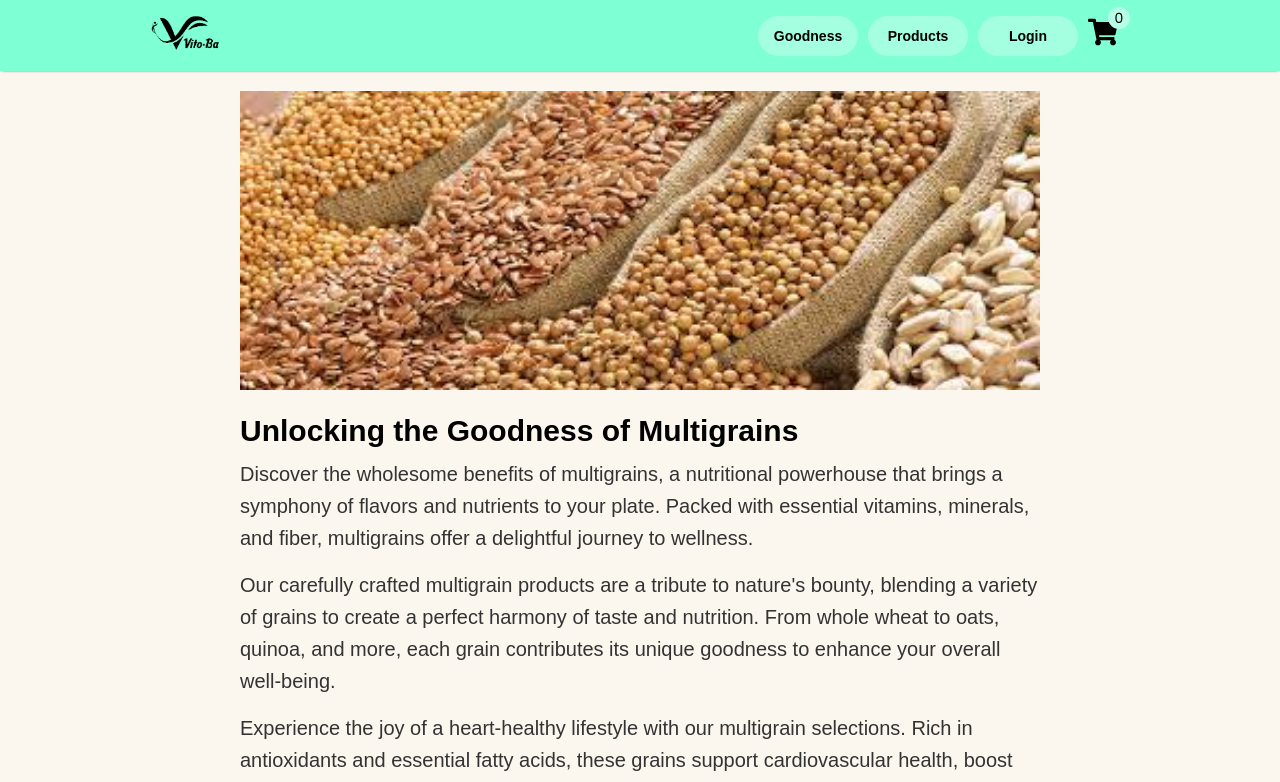
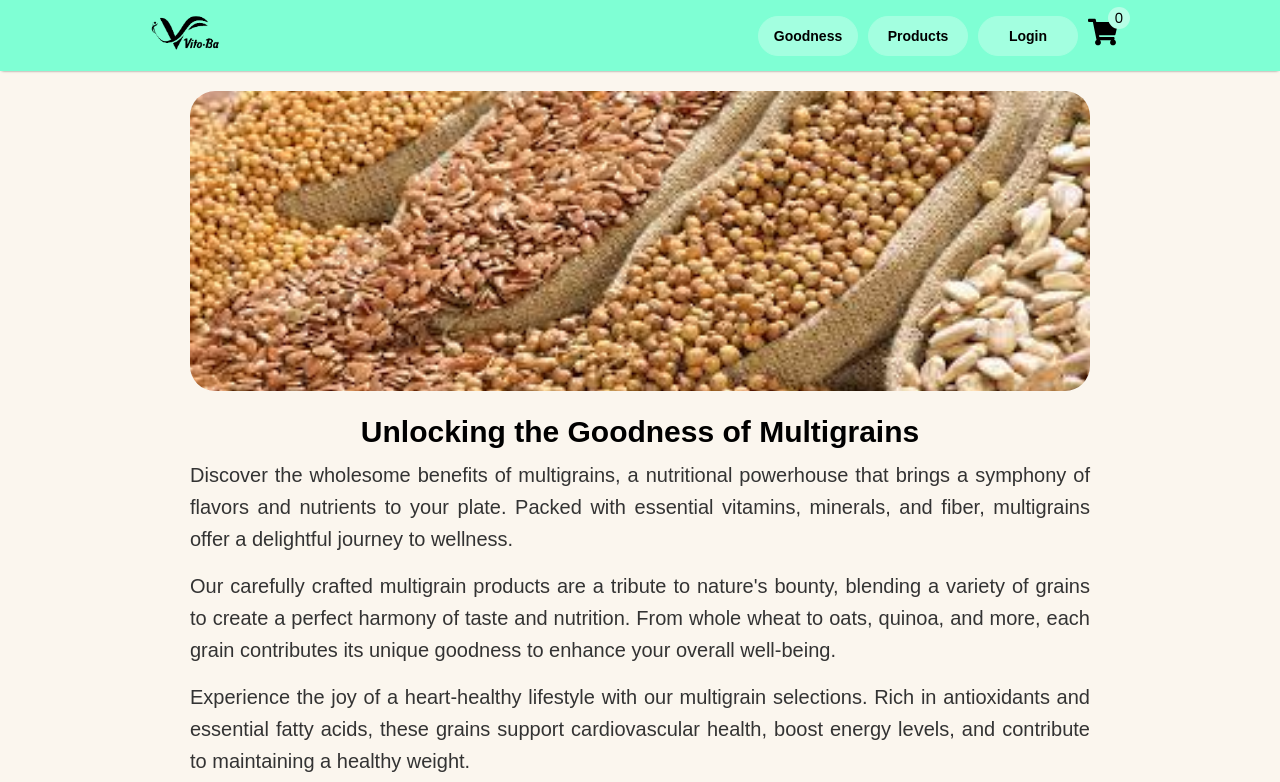
Before and after one commit to parimala-06/React-Ecommerce-Site, a React (Create React App) app: page /goodness in a window 1280 px wide. Shown: the top 782 px of the page. Built offline with nearby package versions, Linux system fonts and the light colour scheme.

Commit message:
Minor changes

```diff
--- a/src/Components/Assets/Carousel/Carousel.css
+++ b/src/Components/Assets/Carousel/Carousel.css
@@ -1,14 +1,15 @@
-
 .container{
-margin: 75px auto;
+    margin: 75px auto;
 }
 .inner{
     margin-top: 20px;
+
 }
 .carousel-item{
-    background-color: white;
+    background-color: #fbf6ee;
     height: 400px;
-    border-radius: 20px ;
+    box-shadow:  0.5px 1px rgba(0, 0, 0, 0.1);
+    border-radius: 50px;
 }
 .c-image{
     height: 200px;
--- a/src/Pages/Css/Goodeness.css
+++ b/src/Pages/Css/Goodeness.css
@@ -1,17 +1,20 @@
 .multigrain-goodness-article {
-    max-width: 800px;
+    max-width: 900px;
     margin: 0 auto;
     padding: 20px;
     font-family: 'Arial', sans-serif;
     color: #333;
+
   }
   .article-image {
-    width: 800px;
+    width: 900px;
     max-height: 300px; /* Adjust the maximum height as needed */
     object-fit: cover;
     margin-bottom: 20px;
+    border-radius: 25px;
   }
   .multigrain-goodness-article h2 {
+    text-align: center;
     font-size: 30px;
     font-weight: 700;
     color: #000000;
@@ -19,6 +22,7 @@
   }
 
   .multigrain-goodness-article p {
+    text-align: justify;
     font-size: 20px;
     font-weight: 500;
     line-height: 1.6;
--- a/src/index.css
+++ b/src/index.css
@@ -11,7 +11,7 @@ body {
   -webkit-font-smoothing: antialiased;
   -moz-osx-font-smoothing: grayscale;
   font-family: 'poppins';
-  background-color: #FBF6EE;
+  background-color: #fbf6ee;
 }
 
 code {
```
